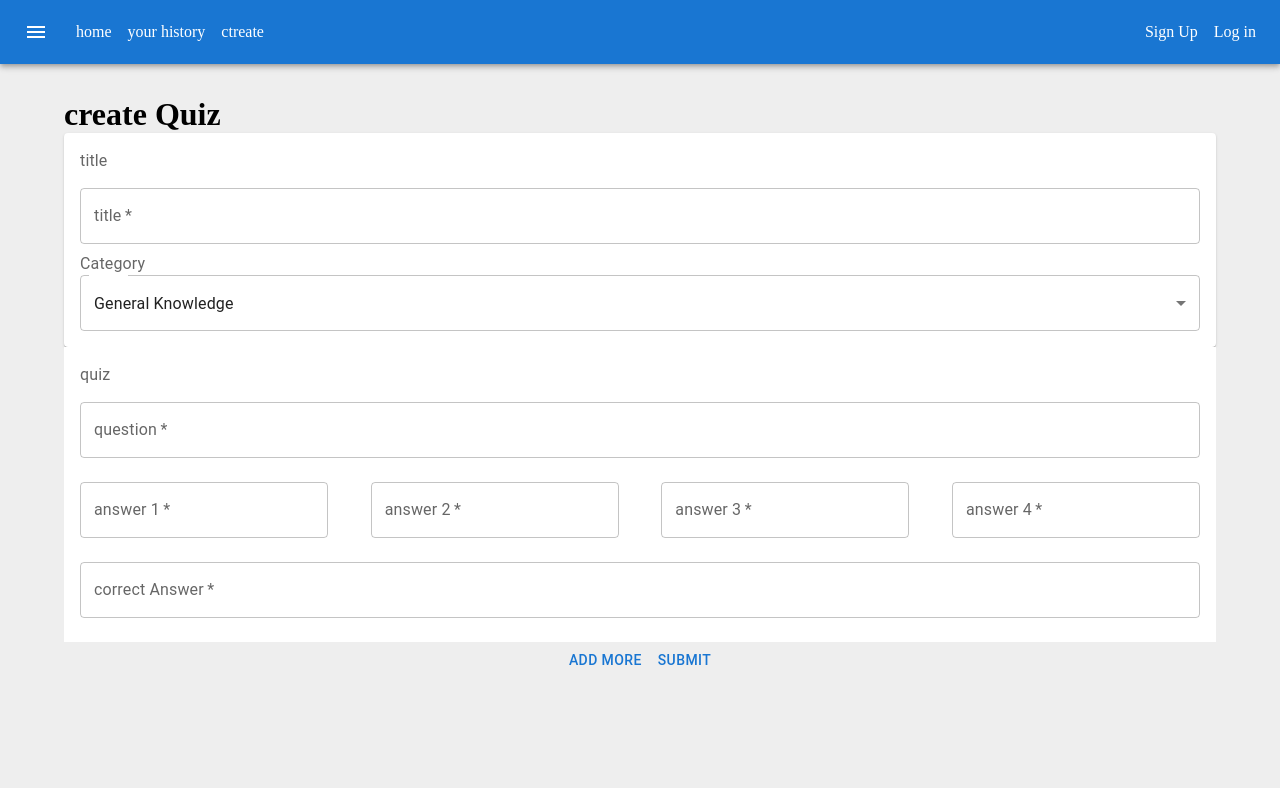
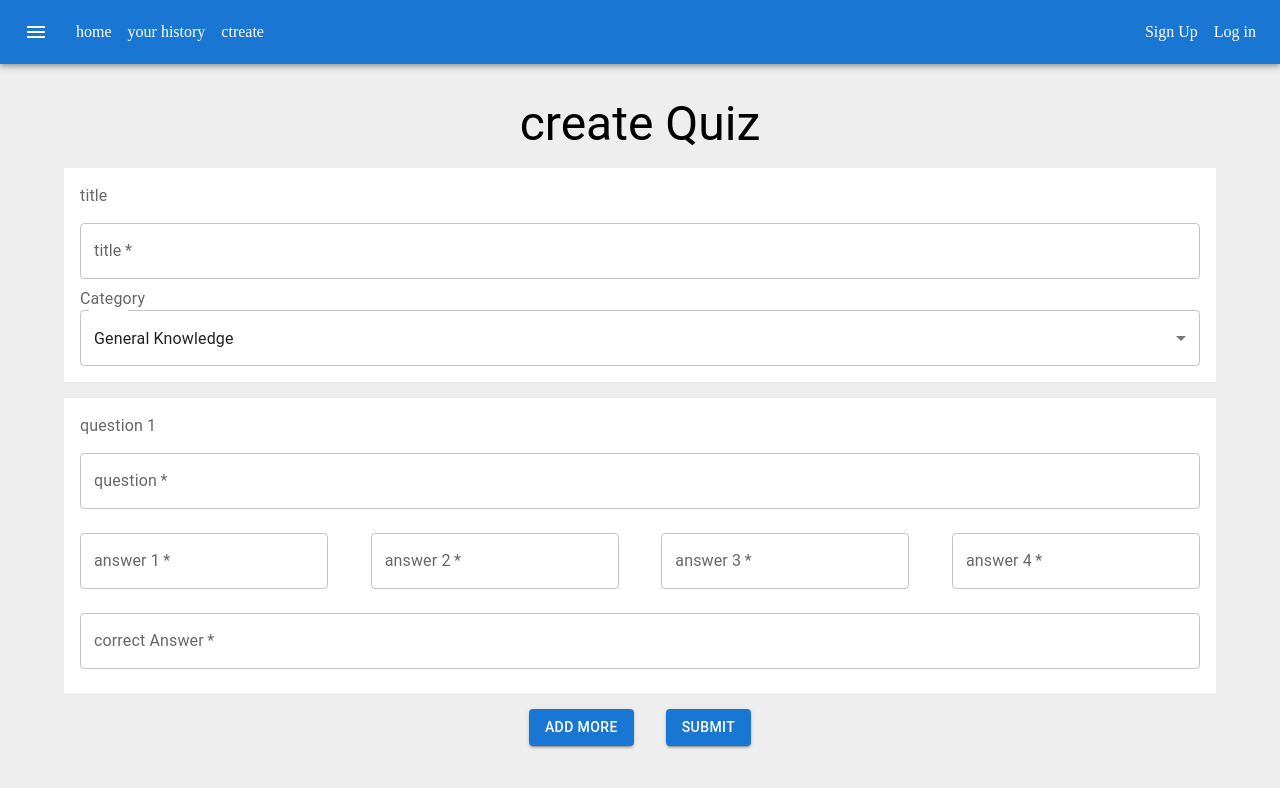
Before and after one commit to Mohammed-Almuziny/project2-frontend, a React (Create React App) app: page /create/quiz in a window 1280 px wide. Shown: the top 788 px of the page. Built offline with nearby package versions, Linux system fonts and the light colour scheme.

Commit message:
update create page

```diff
--- a/src/components/Create/index.jsx
+++ b/src/components/Create/index.jsx
@@ -34,10 +34,17 @@ export const Create = ({ user }) => {
   }, []);
   return quizzes[0] ? (
     <Container>
-      <Link color="inherit" underline="none" href="/create/quiz">
-        create new quize
-      </Link>{" "}
-      <Typography align="center" variant="h2">
+      <Typography variant="h4" align="center" sx={{ mb: 2 }}>
+        <Link
+          color="primary"
+          underline="none"
+          align="center"
+          href="/create/quiz"
+        >
+          create new quize +
+        </Link>
+      </Typography>
+      <Typography align="center" variant="h2" sx={{ mb: 2 }}>
         your Quiz
       </Typography>
       <Grid container spacing={2}>
--- a/src/components/CreateQuestion/index.jsx
+++ b/src/components/CreateQuestion/index.jsx
@@ -33,11 +33,10 @@ export const CreateQuestion = ({ questions, setQuestions, i }) => {
     console.log(questions);
   }, [questions]);
   return (
-
-      <Box p={2} sx={{bgcolor: 'background.paper'}}>
+    <Box p={2} sx={{ bgcolor: "background.paper", mb: 2 }}>
       <FormGroup onSubmit={() => console.log("sum")}>
         <FormControl>
-            <FormLabel> quiz </FormLabel>
+          <FormLabel> question {i + 1} </FormLabel>
 
           <TextField
             fullWidth
@@ -47,10 +46,7 @@ export const CreateQuestion = ({ questions, setQuestions, i }) => {
             margin="normal"
             required
             onChange={handleChange}
-            >
-              {" "}
-              quasion
-            </TextField>
+          />
         </FormControl>
 
         <FormGroup row sx={{ justifyContent: "space-between" }}>
@@ -61,9 +57,7 @@ export const CreateQuestion = ({ questions, setQuestions, i }) => {
             margin="normal"
             required
             onChange={handleChange}
-            >
-              a
-            </TextField>
+          />
           <TextField
             id="answer2"
             label="answer 2"
@@ -71,9 +65,8 @@ export const CreateQuestion = ({ questions, setQuestions, i }) => {
             margin="normal"
             required
             onChange={handleChange}
-            >
-              b
-            </TextField>
+          />
+
           <TextField
             id="answer3"
             label="answer 3"
@@ -81,9 +74,8 @@ export const CreateQuestion = ({ questions, setQuestions, i }) => {
             margin="normal"
             required
             onChange={handleChange}
-            >
-              c
-            </TextField>
+          />
+
           <TextField
             id="answer4"
             label="answer 4"
@@ -91,9 +83,7 @@ export const CreateQuestion = ({ questions, setQuestions, i }) => {
             margin="normal"
             required
             onChange={handleChange}
-            >
-              d
-            </TextField>
+          />
         </FormGroup>
 
         <TextField
@@ -104,7 +94,7 @@ export const CreateQuestion = ({ questions, setQuestions, i }) => {
           fullWidth={false}
           required
           onChange={handleChange}
-          ></TextField>
+        />
       </FormGroup>
     </Box>
   );
--- a/src/components/CreateQuiz/index.jsx
+++ b/src/components/CreateQuiz/index.jsx
@@ -1,9 +1,11 @@
 import { react, useState, useEffect } from "react";
+import { useNavigate } from "react-router-dom";
 import axios from "axios";
 import {
   Container,
   Paper,
   Box,
+  Typography,
   Button,
   FormGroup,
   FormControl,
@@ -20,14 +22,10 @@ export const CreateQuiz = () => {
   const [questionNumber, setQuestionNumber] = useState([]);
   const [title, setTitle] = useState();
   const [category, setCategory] = useState("General Knowledge");
-  const [questions, setQuestions] = useState([
-    // {
-    //   question: "",
-    //   answers: [],
-    //   correctAnswer: "",
-    // },
-  ]);
+  const [questions, setQuestions] = useState([]);
   const [useAwait, setUseAwait] = useState(0);
+
+  const navigate = useNavigate();
 
   const handleAddMore = () => {
     setQuestions([
@@ -43,17 +41,22 @@ export const CreateQuiz = () => {
 
   const handleSubmit = async (e) => {
     e.preventDefault();
-    console.log(questions);
-    console.table({ title, category });
-    console.table([...questions]);
+    console.log("submit");
 
     const newObj = {
       createrName: localStorage.getItem("user"),
       title,
       category,
       questions,
+      totalQuestions: questions.length,
     };
-    await axios.post(`${process.env.REACT_APP_BASE_URL}/quizzes/create`, newObj);
+    console.log(newObj);
+    await axios.post(
+      `${process.env.REACT_APP_BASE_URL}/quizzes/create`,
+      newObj
+    );
+
+    navigate("/create");
   };
 
   const handleChangeCate = (e) => {
@@ -90,13 +93,13 @@ export const CreateQuiz = () => {
   }, [useAwait]);
 
   return (
-    <div>
     <Container>
-        <h1>create Quiz</h1>
+      <Typography variant="h3" align="center" sx={{ mb: 2 }}>
+        create Quiz
+      </Typography>
 
       <form onSubmit={handleSubmit}>
-          <Paper>
-            <Box p={2}>
+        <Box sx={{ bgcolor: "background.paper", p: 2, mb: 2 }}>
           <FormGroup>
             <FormControl>
               <FormLabel> title </FormLabel>
@@ -108,9 +111,7 @@ export const CreateQuiz = () => {
                 fullWidth
                 required
                 onChange={(e) => setTitle(e.target.value)}
-                  >
-                    a
-                  </TextField>
+              />
             </FormControl>
           </FormGroup>
 
@@ -135,18 +136,30 @@ export const CreateQuiz = () => {
             </FormControl>
           </FormGroup>
         </Box>
-          </Paper>
 
         {questionNumber.map((form) => {
           return form;
         })}
 
-          <Box sx={{ display: "flex", justifyContent: "center" }}>
-            <Button onClick={() => handleAddMore()}>add more</Button>
-            <Button type="submit">submit</Button>
+        <Box sx={{ display: "flex", justifyContent: "center", mb: 4 }}>
+          <Button
+            color="primary"
+            variant="contained"
+            onClick={() => handleAddMore()}
+            sx={{ mr: 2 }}
+          >
+            add more
+          </Button>
+          <Button
+            color="primary"
+            variant="contained"
+            type="submit"
+            sx={{ ml: 2 }}
+          >
+            submit
+          </Button>
         </Box>
       </form>
     </Container>
-    </div>
   );
 };
--- a/src/components/Header/index.js
+++ b/src/components/Header/index.js
@@ -29,8 +29,7 @@ const IsLogIn = ({ user, setUser }) => {
       </Link>
 
       <Button color="inherit" onClick={handleLogOut}>
-        {" "}
-        log out{" "}
+        log out
       </Button>
     </>
   ) : (
```
Lines whose indentation alone changed are shown as unchanged.
